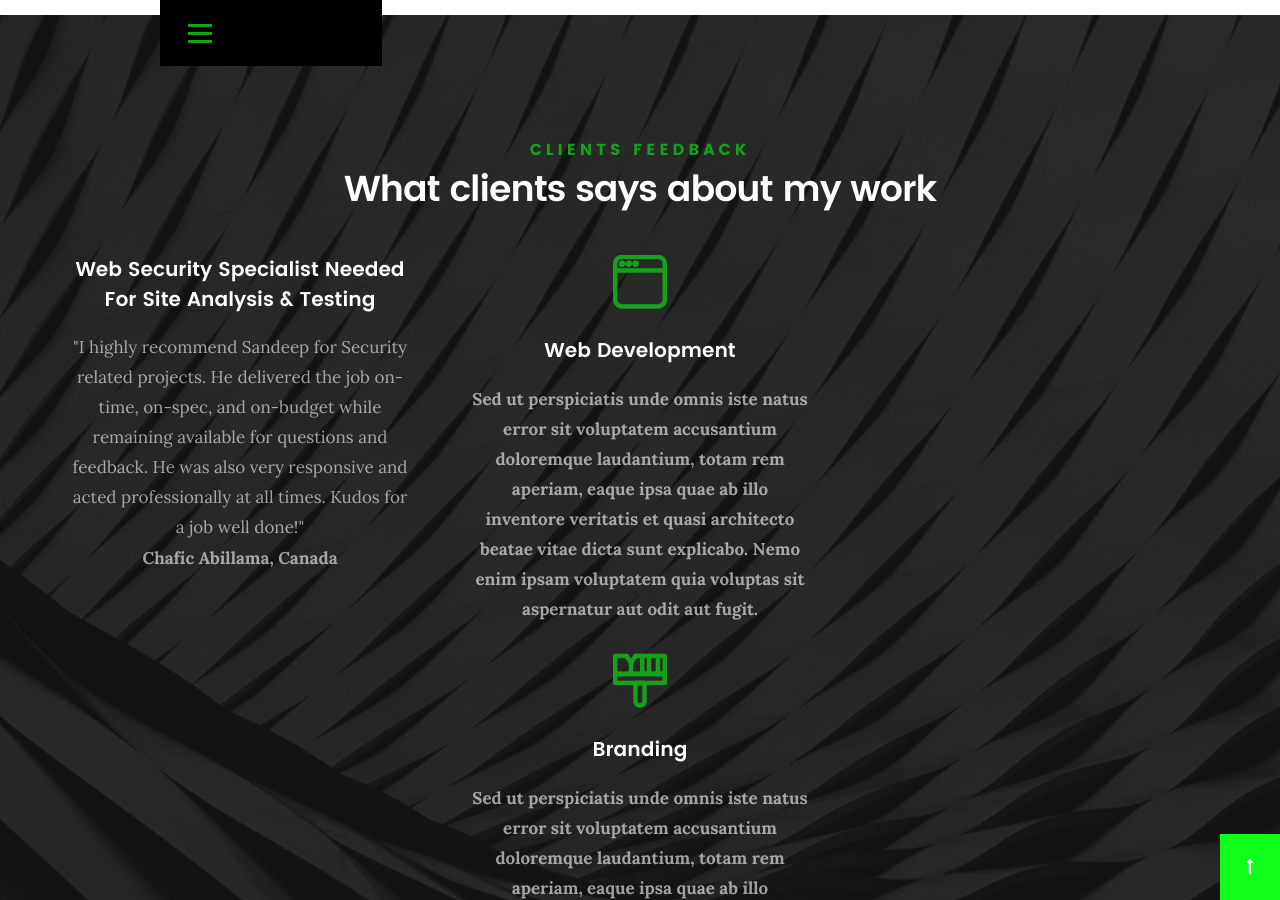
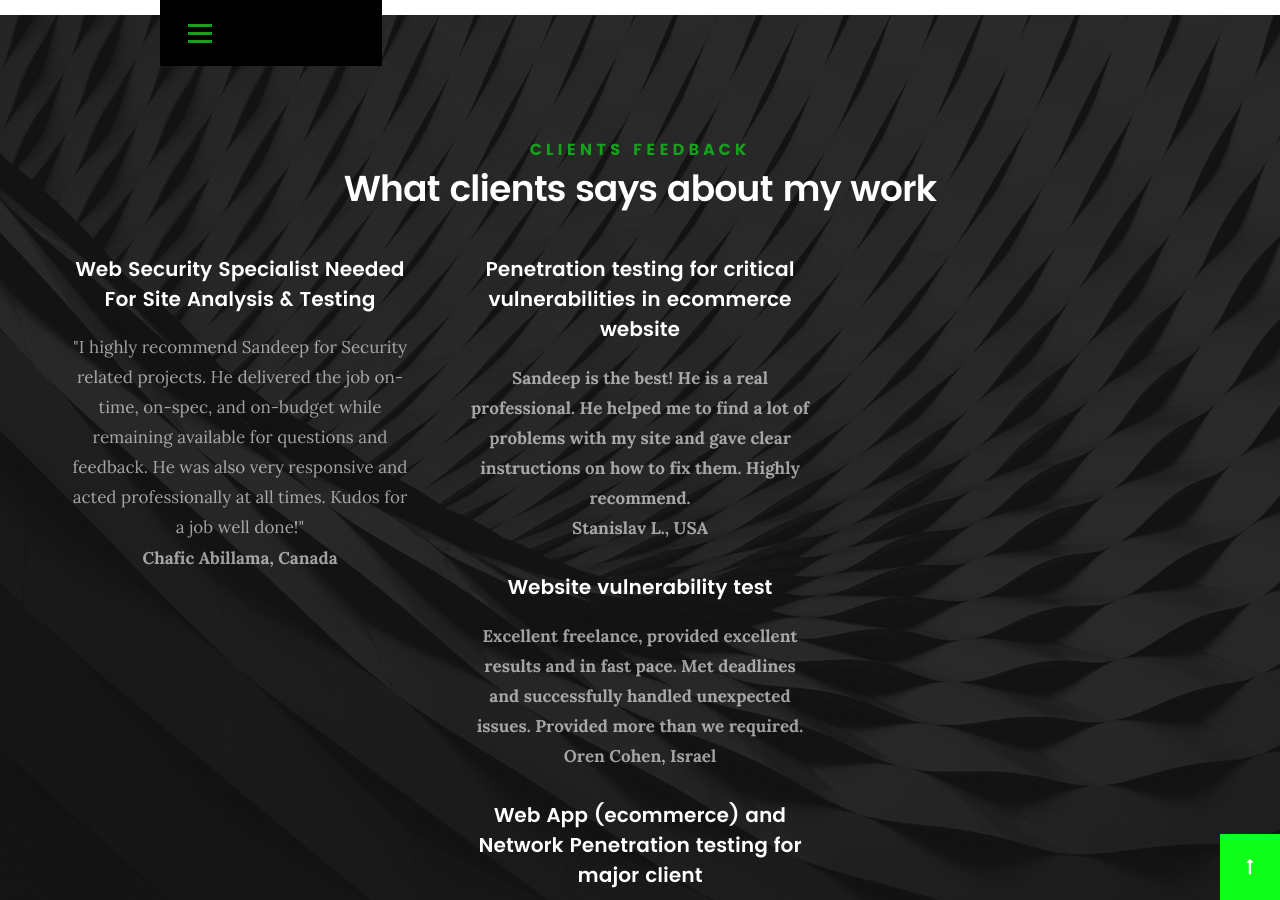
Before and after one commit to SandeepSainiProgrammer/portfolio, a Jekyll site: the page built from index.html, in a window 1280 px wide and 900 px high, scrolled down 6224 px. Built offline with Jekyll 4.4.1, drawn with Linux system fonts in a browser that asks for light colours; some web fonts are replaced; some of the changed text lies outside the part shown.

Commit message:
Update index.html

```diff
--- a/index.html
+++ b/index.html
@@ -500,13 +500,14 @@ permalink: /
 
 			<div class="service">
 
-				<span class="icon"><i class="icon-window"></i></span>
+				 <!-- <span class="icon"><i class="icon-window"></i></span> -->
 
 				<div class="service-content">
 
-					<h3>Web Development</h3>
+					<h3>Penetration testing for critical vulnerabilities in ecommerce website</h3>
 
-					<p class="desc">Sed ut perspiciatis unde omnis iste natus error sit voluptatem accusantium doloremque laudantium, totam rem aperiam, eaque ipsa quae ab illo inventore veritatis et quasi architecto beatae vitae dicta sunt explicabo. Nemo enim ipsam voluptatem quia voluptas sit aspernatur aut odit aut fugit.
+					<p class="desc">Sandeep is the best! He is a real professional. He helped me to find a lot of problems with my site and gave clear instructions on how to fix them. Highly recommend.
+					<br><b>Stanislav L., USA<b><br>
 					</p>
 
 				</div>
@@ -515,13 +516,14 @@ permalink: /
 
 			<div class="service">
 
-				<span class="icon"><i class="icon-paint-brush"></i></span>
+				 <!-- <span class="icon"><i class="icon-paint-brush"></i></span> -->
 
 				<div class="service-content">
 
-					<h3>Branding</h3>
+					<h3> Website vulnerability test</h3>
 
-					<p class="desc">Sed ut perspiciatis unde omnis iste natus error sit voluptatem accusantium doloremque laudantium, totam rem aperiam, eaque ipsa quae ab illo inventore veritatis et quasi architecto beatae vitae dicta sunt explicabo. Nemo enim ipsam voluptatem quia voluptas sit aspernatur aut odit aut fugit.
+					<p class="desc">Excellent freelance, provided excellent results and in fast pace. Met deadlines and successfully handled unexpected issues. Provided more than we required.
+					<br><b>Oren Cohen, Israel<b><br>
 					</p>
 
 				</div>
@@ -530,13 +532,14 @@ permalink: /
 
 			<div class="service">
 
-				<span class="icon"><i class="icon-toggles"></i></span>
+				 <!-- <span class="icon"><i class="icon-toggles"></i></span> -->
 
 				<div class="service-content">
 
-					<h3>UI/UX Design</h3>
+					<h3>Web App (ecommerce) and Network Penetration testing for major client</h3>
 
-					<p class="desc">Sed ut perspiciatis unde omnis iste natus error sit voluptatem accusantium doloremque laudantium, totam rem aperiam, eaque ipsa quae ab illo inventore veritatis et quasi architecto beatae vitae dicta sunt explicabo. Nemo enim ipsam voluptatem quia voluptas sit aspernatur aut odit aut fugit.
+					<p class="desc">Great penetration tester. Knowledgeable, available and communicates very well. Will be using again.
+					<br><b>Ahmed, Australia<b><br>
 					</p>
 
 				</div>
@@ -545,13 +548,14 @@ permalink: /
 
 			<div class="service">
 
-				<span class="icon"><i class="icon-image"></i></span>
+				 <!-- <span class="icon"><i class="icon-image"></i></span> -->
 
 				<div class="service-content">
 
-					<h3>Graphics Design</h3>
+					<h3>Pentesting a webapplication</h3>
 
-					<p class="desc">Sed ut perspiciatis unde omnis iste natus error sit voluptatem accusantium doloremque laudantium, totam rem aperiam, eaque ipsa quae ab illo inventore veritatis et quasi architecto beatae vitae dicta sunt explicabo. Nemo enim ipsam voluptatem quia voluptas sit aspernatur aut odit aut fugit.
+					<p class="desc">He did a very nice test and gave a detailed report with ways to fix issues found.
+					<br><b>Rogier, Netherlands<b><br>
 					</p>
 
 				</div>
@@ -561,13 +565,14 @@ permalink: /
 
 			<div class="service">
 
-				<span class="icon"><i class="icon-chat"></i></span>
+				 <!-- <span class="icon"><i class="icon-chat"></i></span> -->
 
 				<div class="service-content">
 
-					<h3>Consultancy</h3>
+					<h3>Penetration Test of External Network</h3>
 
-					<p class="desc">Sed ut perspiciatis unde omnis iste natus error sit voluptatem accusantium doloremque laudantium, totam rem aperiam, eaque ipsa quae ab illo inventore veritatis et quasi architecto beatae vitae dicta sunt explicabo. Nemo enim ipsam voluptatem quia voluptas sit aspernatur aut odit aut fugit.
+					<p class="desc">Good communication, fast work.
+					<br><b>GICT,Barbados<b><br>
 					</p>
 
 				</div>
```
